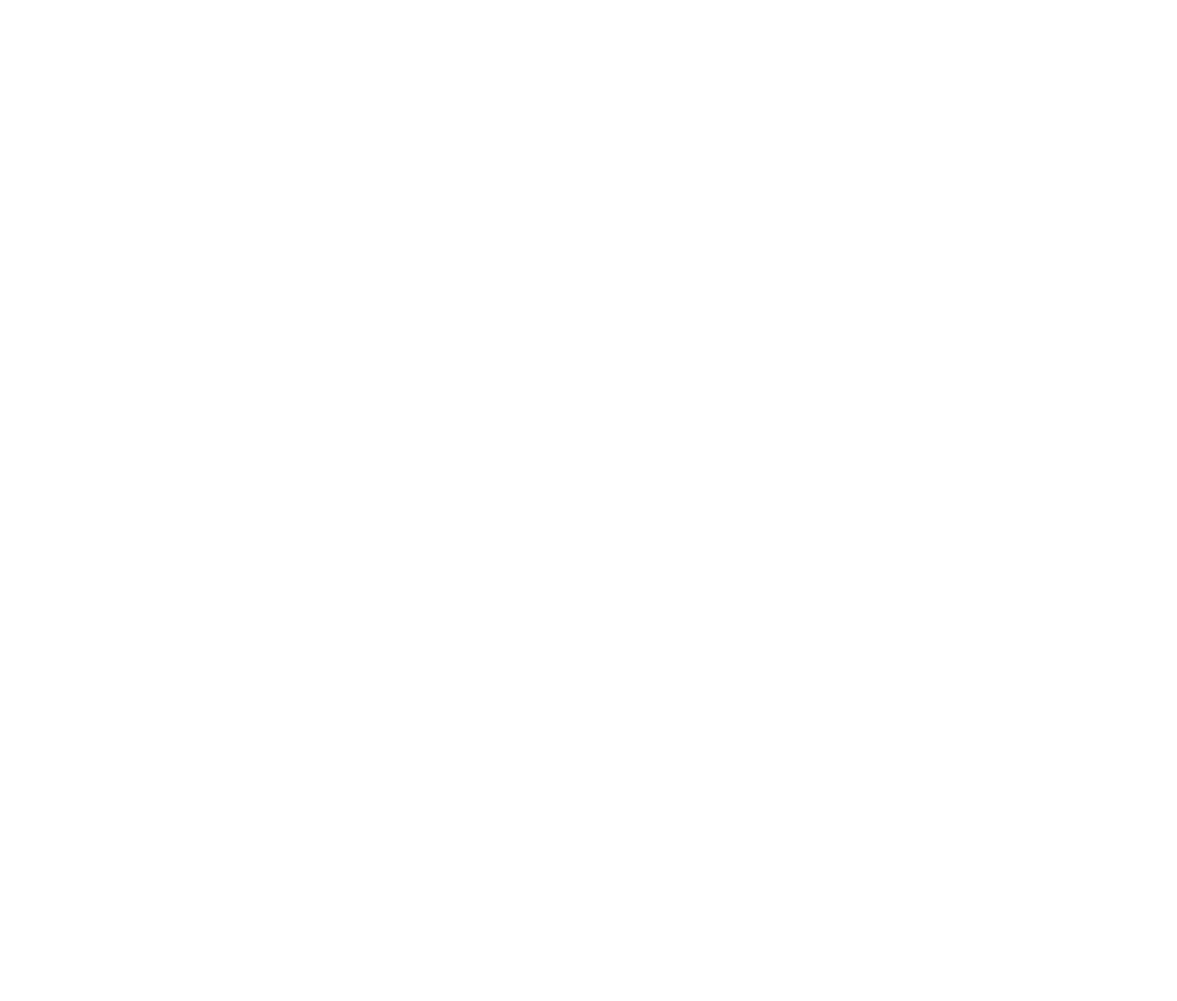
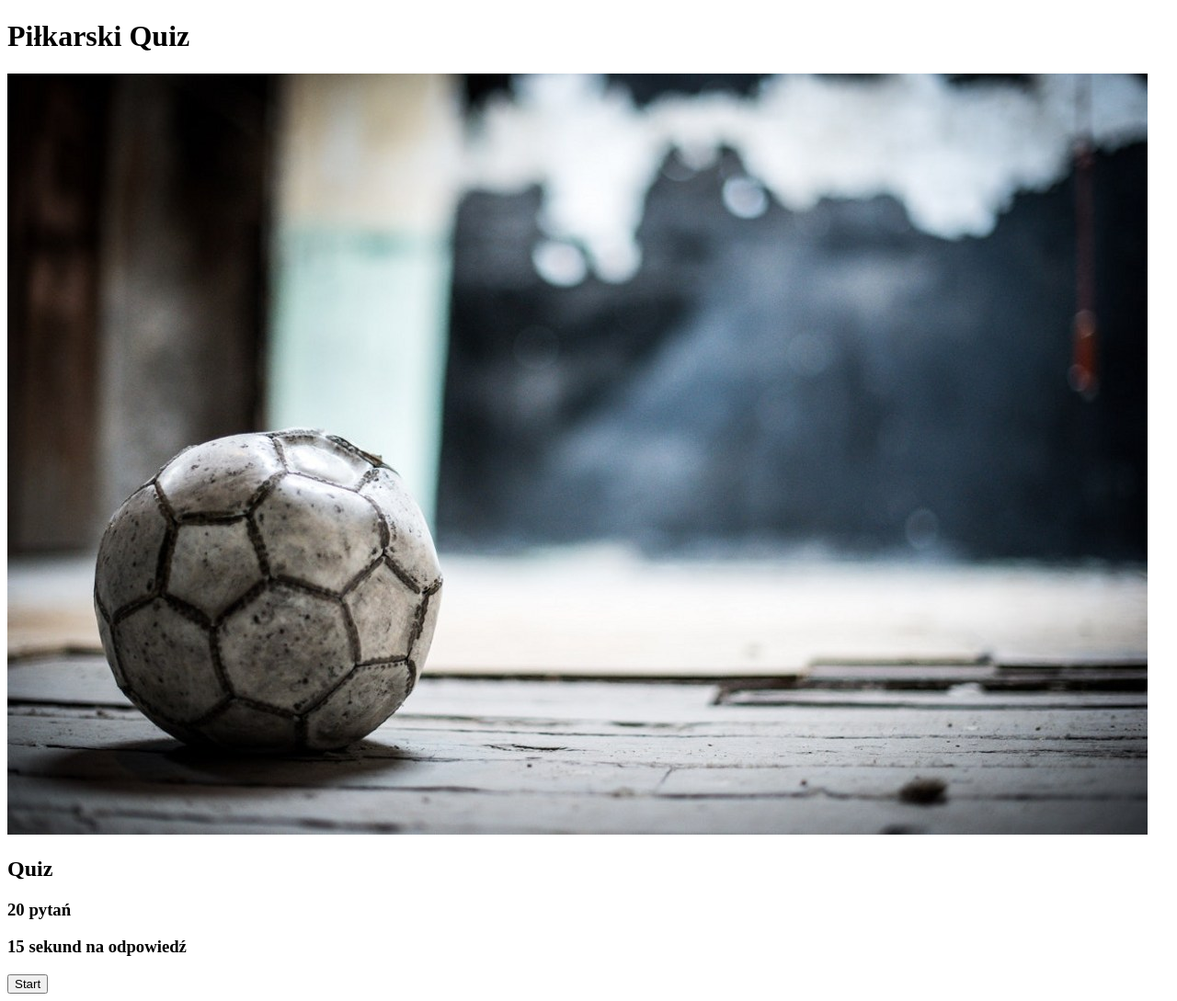
Before and after one commit to KrzyKerlin/Football-Quiz, a plain HTML site: page index.html in a window 1280 px wide. Shown: the whole page at 92% size. Before the commit the page ends 800 px from the top, so only its background shows below. Drawn offline with Linux system fonts and the light colour scheme.

Commit message:
Start page

```diff
--- a/index.html
+++ b/index.html
@@ -3,13 +3,30 @@
 
 <head>
     <meta charset="UTF-8">
-    <meta http-equiv="X-UA-Compatible" content="IE=edge">
     <meta name="viewport" content="width=device-width, initial-scale=1.0">
-    <title>Football Quiz</title>
+    <meta http-equiv="X-UA-Compatible" content="ie=edge">
+    <meta name="author" content="Krzysztof Kerlin">
+    <title>Football quiz - sprawdź wiedzę piłkarską</title>
 </head>
 
 <body>
 
+    <header>
+        <h1>Piłkarski Quiz</h1>
+    </header>
+    <main>
+        <section id="start">
+            <img src="./img/startPhoto.jpg" alt="Credit: Photo by Guillaume de Germain on Unsplash">
+            <div class="start-container">
+                <h1>Quiz</h1>
+                <i class="fas fa-futbol"></i>
+                <h3 class="rule">20 pytań</h3>
+                <h3 class="rule_2">15 sekund na odpowiedź</h3>
+                <button id="start-btn">Start</button>
+            </div>
+        </section>
+    </main>
+
 </body>
 
 </html>
```
Also changed, not shown: img/startPhoto.jpg (added).
